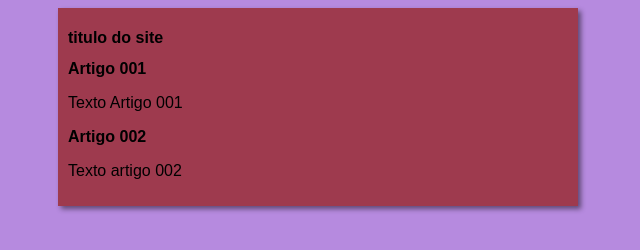
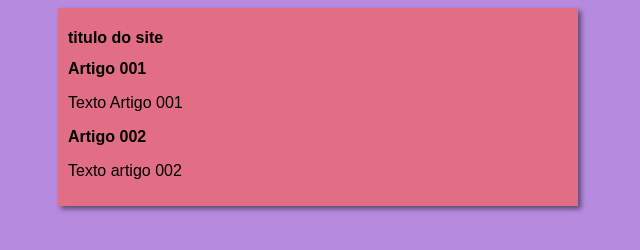
Before and after one commit to Saullex/projeto-site, a plain HTML site: page index.html in a window 1280 px wide. Shown: the whole page, without its empty margins (322-962 px from the left). Drawn offline with Linux system fonts and the light colour scheme.

Commit message:
algumas alterações

```diff
--- a/estilos/style.css
+++ b/estilos/style.css
@@ -8,9 +8,9 @@ body {
 }
 
 main {
-    background-color: rgb(158, 58, 78);
+    background-color: rgb(226, 110, 133);
     width: 500px;
     margin: auto;
     padding: 10px;
-    box-shadow: 3px 3px 5px rgba(0, 0, 0, 0.479);
+    box-shadow: 3px 3px 5px rgba(0, 0, 0, 0.486);
 }
```
